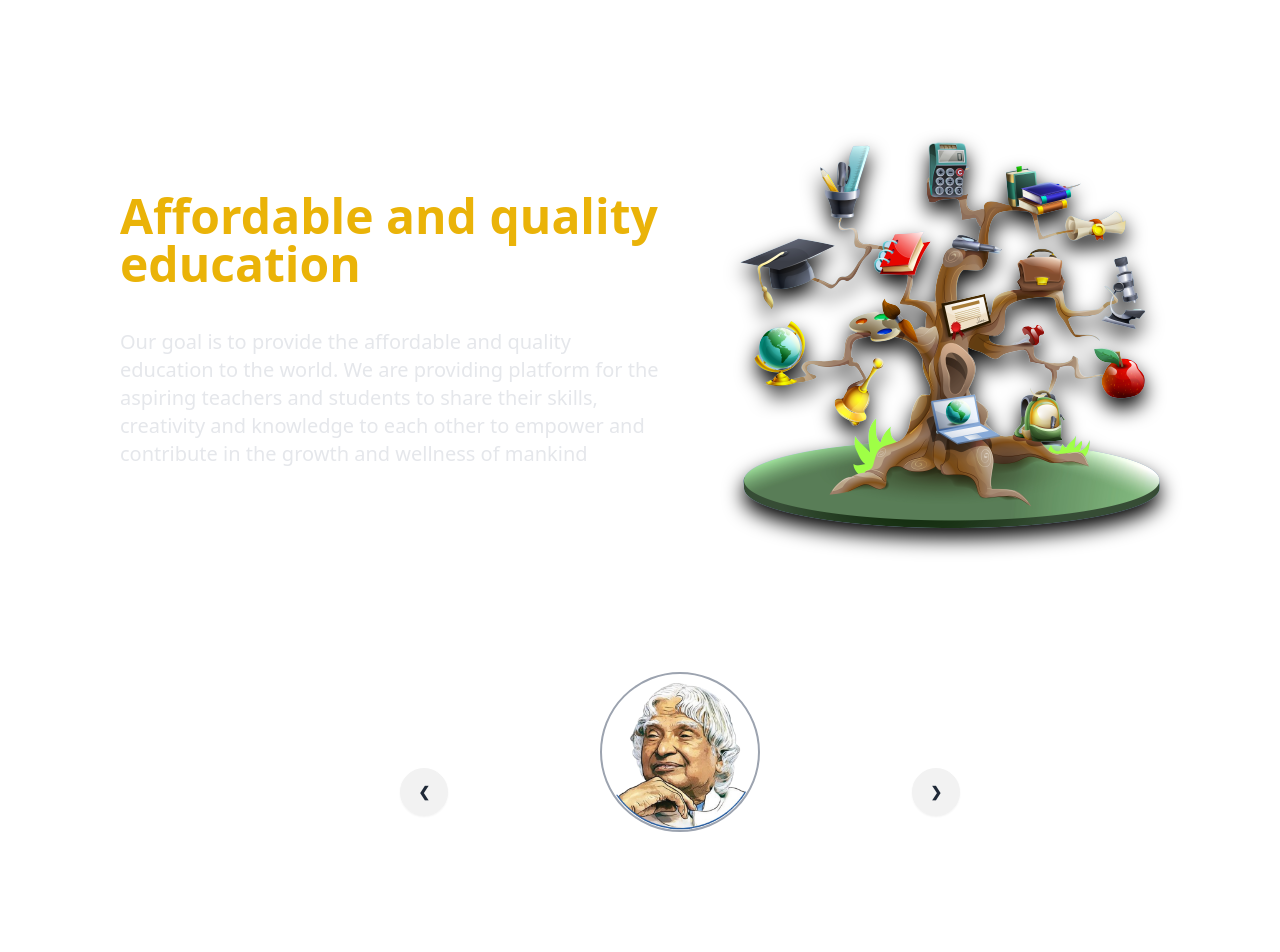
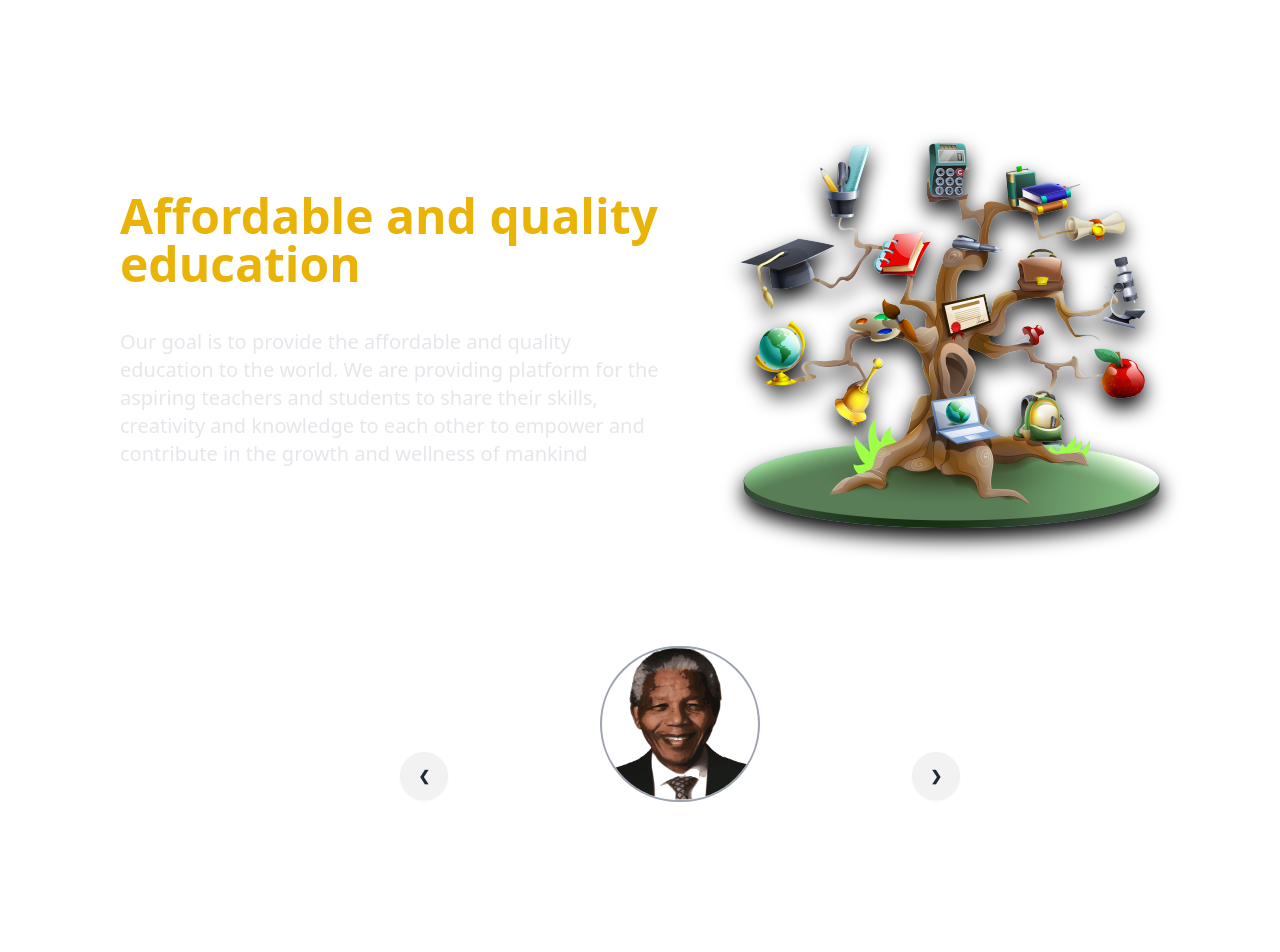
Before and after one commit to nikhilkumar378/lms-fronted, a React (Vite) app: page /about in a window 1280 px wide. Shown: the top 952 px of the page. Built offline with nearby package versions, Linux system fonts and the light colour scheme.

Commit message:
Added 404 not found page

```diff
--- a/src/App.jsx
+++ b/src/App.jsx
@@ -2,6 +2,7 @@ import { Route, Routes } from "react-router-dom";
 import "./App.css";
 import HomePage from "./Components/Pages/HomePage"
 import AboutUs from "./Components/Pages/AboutUs";
+import NotFoundPage from "./Components/Pages/NotFoundPage";
 
 function App() {
   return (
@@ -10,6 +11,7 @@ function App() {
 
         <Route path="/" element={<HomePage/>}></Route>
         <Route path="/about" element={<AboutUs/>}></Route>
+        <Route path="*"  element={<NotFoundPage/>}></Route>
       </Routes>
 
 
--- /dev/null
+++ b/src/Components/CarouselSlides.jsx
@@ -0,0 +1,25 @@
+function CarouselSlides({Image, Title, description, slideNumber,Totalslides}){
+  return(
+    <div id={`slides${slideNumber}`}className="carousel-item relative w-full">
+        <div className="flex flex-col items-center justify-center gap-4 px-[15%]">
+
+<img
+src={Image}
+className="w-40 rounded-full border-2 border-gray-400"
+/>
+<p> {description} </p>
+<h3>{Title}</h3>
+<div className="absolute flex justify-between transform -translate-y-1/2 left-5 right-5 top-1/2">
+<a href={`#slides${(slideNumber) == 1 ? Totalslides : slideNumber-1}`} className="btn btn-circle">
+  ❮
+</a>
+<a href= {`#slides${(slideNumber) % Totalslides +1}`} className="btn btn-circle">
+  ❯
+</a>
+</div>
+</div>
+        </div>
+
+  )
+}
+export default CarouselSlides
--- a/src/Components/Pages/AboutUs.jsx
+++ b/src/Components/Pages/AboutUs.jsx
@@ -1,12 +1,43 @@
 import HomeLayout from "../../Layouts/HomeLayouts";
 import aboutMainImage from "../../assets/aboutMainImage.png";
 import apj from "../../assets/apj.png";
+
+import nelsonMandela from "../../assets/nelsonMandela.png";
 import steveJobs from "../../assets/steveJobs.png";
-import nelsonMandela from "../../assets/nelsonMandela.png";
 import einstein from "../../assets/einstein.png";
-
+import CarouselSlides from "../CarouselSlides";
 
 function AboutUs() {
+
+  const celebrities = [
+    {
+      Title: "Nelson Mandela",
+      Image: nelsonMandela,
+      description: "You can never have an impact on society if you have not changed yourself.",
+      slideNumber:1
+    },
+
+    {
+      Title: "Steve Jobs",
+      Image: steveJobs,
+      description: "Innovation is the ability to see change as an opportunity - not a threat",
+      slideNumber:2
+    },
+
+    {
+      Title: "Albert Einstein",
+      Image: einstein,
+      description: " Chala ja beta Energy ki khoj me garalfrand bad me khojna ",
+      slideNumber:3
+    },
+
+    {
+      Title: "Apj Abdul Kalam",
+      Image: apj,
+      description: "If you want to shine like the sun, first burn like the sun",
+      slideNumber:4
+    }
+  ]
   return (
     <HomeLayout>
       <div className="pl-20 pt-20 flex flex-col text-white">
@@ -39,94 +70,8 @@ function AboutUs() {
         </div>
 
 
-      <div className="carousel w-1/2 my-20 m-auto">
-        <div id="slide1" className="carousel-item relative w-full">
-<div className="flex flex-col items-center justify-center gap-4 px-[15%]">
-
-            <img
-            src={apj}
-
-            className=" w-40 rounded-full border-2 border-gray-400"
-          />
-          <p>“If you want to shine like the sun, first burn like the sun”</p>
-          <h3>APJ Abdul Kalam</h3>
-          <div className="absolute flex justify-between transform -translate-y-1/2 left-5 right-5 top-1/2">
-            <a href="#slide5" className="btn btn-circle">
-              ❮
-            </a>
-            <a href="#slide2" className="btn btn-circle">
-              ❯
-            </a>
-          </div>
-</div>
-
-</div>
-
-
-
-        <div id="slide2" className="carousel-item relative w-full">
-        <div className="flex flex-col items-center justify-center gap-4 px-[15%]">
-
-<img
-src={steveJobs}
-className="w-40 rounded-full border-2 border-gray-400"
-/>
-<p>Innovation is the ability to see change as an opportunity - not a threat</p>
-<h3>Steve Jobs</h3>
-<div className="absolute flex justify-between transform -translate-y-1/2 left-5 right-5 top-1/2">
-<a href="#slide1" className="btn btn-circle">
-  ❮
-</a>
-<a href="#slide3" className="btn btn-circle">
-  ❯
-</a>
-</div>
-</div>
-        </div>
-
-
-
-        <div id="slide3" className="carousel-item relative w-full">
-        <div className="flex flex-col items-center justify-center gap-4 px-[15%]">
-
-<img
-src={einstein}
-className="w-40 rounded-full border-2 border-gray-400"
-/>
-<p> Ek Botal whiskey la Newton, Energy ka m@@ k@ b#*$%@ </p>
-<h3>Albert Einstein</h3>
-<div className="absolute flex justify-between transform -translate-y-1/2 left-5 right-5 top-1/2">
-<a href="#slide2" className="btn btn-circle">
-  ❮
-</a>
-<a href="#slide4" className="btn btn-circle">
-  ❯
-</a>
-</div>
-</div>
-        </div>
-
-
-        <div id="slide4" className="carousel-item relative w-full">
-        <div className="flex  flex-col items-center justify-center gap-4 px-[15%]">
-
-<img
-
-src={nelsonMandela}
-className="w-40 rounded-full border-2 border-gray-400"
-/>
-<p>You can never have an impact on society if you have not changed yourself.</p>
-<h3>Nelson Mandela</h3>
-<div className="absolute flex justify-between transform -translate-y-1/2 left-5 right-5 top-1/2">
-<a href="#slide3" className="btn btn-circle">
-  ❮
-</a>
-<a href="#slide5" className="btn btn-circle">
-  ❯
-</a>
-</div>
-</div>
-        </div>
+      <div className="carousel w-1/2 m-auto my-16">
+       {celebrities && celebrities.map(celebrity => (<CarouselSlides {...celebrity} key={celebrity.slideNumber} TotalSlides={celebrities.length}/>))}
       </div>
       </div>
     </HomeLayout>
--- /dev/null
+++ b/src/Components/Pages/NotFoundPage.jsx
@@ -0,0 +1,29 @@
+import { useNavigate } from "react-router-dom"
+
+function NotFoundPage(){
+
+  const navigate = useNavigate()
+  return(
+<div className="w-full h-screen flex flex-col justify-center items-center bg-[#1A2238]">
+
+<h1 className="font-extrabold text-9xl text-white tracking-widest ">
+404
+</h1>
+
+<div className="text-white px-2 bg-black text-sm rounded rotate-12 absolute">
+
+  Page Not Found
+</div>
+
+<button className="mt-5">
+
+  <a className="relative inline-block text-sm font-medium text-[#FF6A3D]group active:text-yellow-500 focus:outline-none focus:ring">
+    <span onClick={()=>navigate(-1)} className="px-8 py-3 block border border-current bg-[#1A2238] relative">Go Back</span>
+  </a>
+</button>
+
+</div>
+
+  )
+}
+export default NotFoundPage
```
